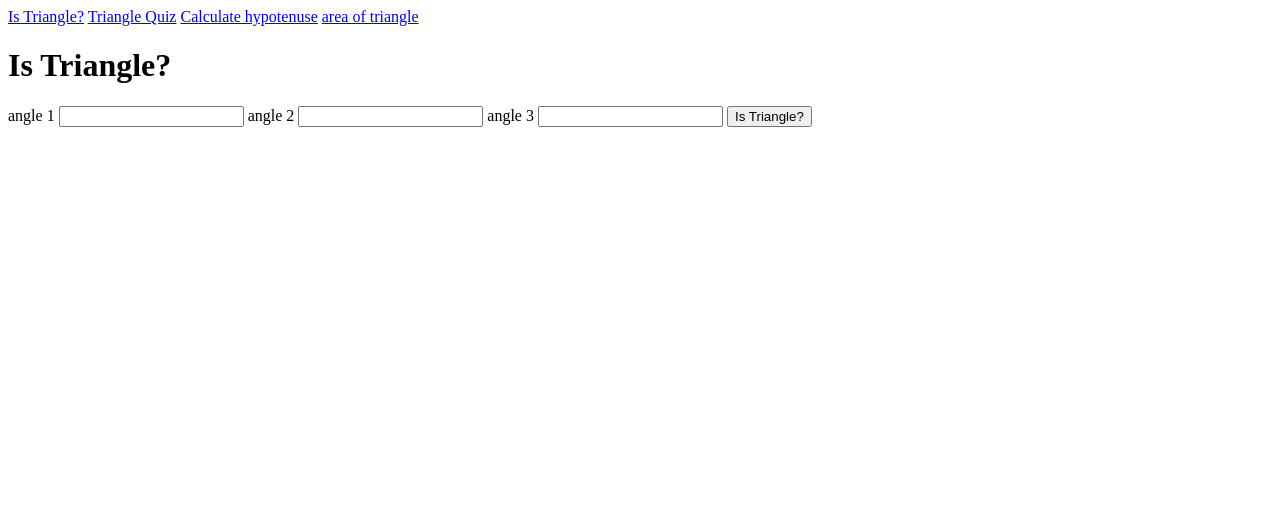
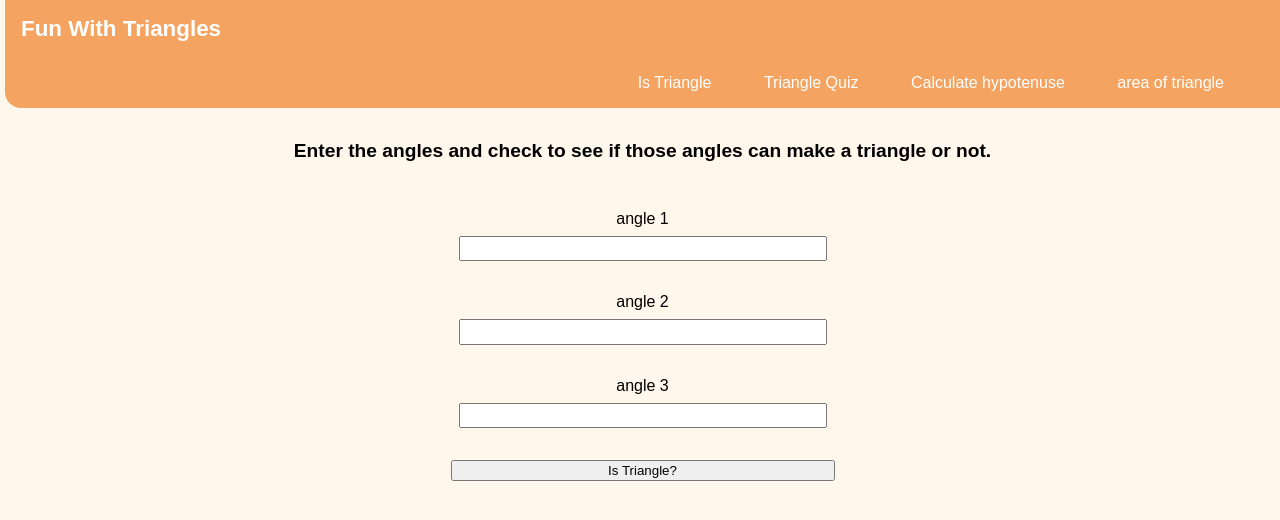
Before and after one commit to yashvanth5/fun-with-triangle-app, a plain HTML site: page istriangle.html in a window 1280 px wide. Drawn offline with Linux system fonts and the light colour scheme.

Commit message:
css added
added css to all the things in triangles

```diff
--- a/istriangle.html
+++ b/istriangle.html
@@ -5,27 +5,40 @@
     <meta http-equiv="X-UA-Compatible" content="IE=edge">
     <meta name="viewport" content="width=device-width, initial-scale=1.0">
     <title>Is Triangle?</title>
+    <link rel="stylesheet" href="style.css">
 </head>
 <body>
-    <nav>
-        <a href="istriangle.html">Is Triangle?</a>
-        <a href="quiz.html">Triangle Quiz</a>
-        <a href="hypotenuse.html">Calculate hypotenuse</a>
-        <a href="area.html">area of triangle</a>
+    <nav class="navigation container" >
 
-      </nav>
+        <div class="nav-brand">Fun With Triangles</div>
 
-    <h1>Is Triangle?</h1>
-    <div>
+    <ul class="list-non-bullet nav-pills">
+      <li class="list-item-inline">
+        <a class="link" href="istriangle.html">Is Triangle</a>
+      </li>
+      <li class="list-item-inline">
+        <a class="link" href="quiz.html">Triangle Quiz</a>
+      </li>
+      <li class="list-item-inline">
+        <a class="link"href="hypotenuse.html">Calculate hypotenuse</a>
+      </li>
+      <li class="list-item-inline">
+        <a class="link" href="area.html">area of triangle</a>
+      </li>
+    </ul>
+        </nav>
+
+    <h1 class="header-one header-font">Enter the angles and check to see if those angles can make a triangle or not.</h1>
+    <div class="input-container">
         <label for="angle1">angle 1</label>
-        <input type="number" class="angle-input">
+        <input class="input-angle" type="number" id="angle-input">
         <label for="angle2">angle 2</label>
-        <input type="number" class="angle-input">
+        <input class="input-angle" type="number" id="angle-input">
         <label for="angle3" >angle 3</label>
-        <input type="number" class="angle-input" >
+        <input class="input-angle" type="number" id="angle-input" >
         <button id="is-triangle-btn">
             Is Triangle? </button>
-        <div id="output"></div>
+        <div class="outputEl" id="output"></div>
 
 
         <script src="istriangle.js"></script>
--- a/istriangle.js
+++ b/istriangle.js
@@ -1,4 +1,4 @@
-const inputs = document.querySelectorAll(".angle-input");
+const inputs = document.querySelectorAll("#angle-input");
 const button = document.querySelector("#is-triangle-btn");
 const outputEl = document.querySelector("#output");
 
@@ -13,10 +13,13 @@ function isTriangle (){
     var sumOfAngle = calculateSumOfAngle(Number(inputs[0].value) ,  Number ( inputs[1].value),  Number(inputs[2].value) );
     if(sumOfAngle === 180){
             outputEl.innerText = " amazing , the angles form a traingle";
+            outputEl.style.color = "green";
+
         }
 
      else {
         outputEl.innerText = " oh shut , the angles dont form a triangle ";
+        outputEl.style.color = "red";
     }
         }
 
--- /dev/null
+++ b/style.css
@@ -0,0 +1,123 @@
+:root {
+    --light-orange: #fff7eb;
+  }
+
+  body {
+    background-color: var(--light-orange);
+    font-family: "DM Sans", sans-serif;
+    margin: 0ch;
+    padding-left: 5px;
+}
+
+  .navigation{
+    background-color: sandybrown;
+    color: white;
+    padding: 1rem;
+    border-bottom-left-radius: 1rem;
+}
+
+.navigation .link
+{
+    color: white;
+}
+.navigation .nav-pills{
+    text-align: right;
+    padding: 1rem;
+    margin-bottom: 2rem;
+}
+.navigation .nav-brand
+{
+    font-weight: bold;
+    font-size: 1.4rem;
+    padding-top: 1rem;
+}
+.navigation .link-active
+{
+    font-weight: bold;
+}
+.link {
+    box-sizing: border-box;
+    text-decoration: none;
+    padding: 0.5rem 1rem;}
+
+.container
+{
+    padding: 0rem 1rem;
+}
+
+.list-non-bullet{
+    list-style: none;
+}
+
+
+.list-item-inline{
+    display: inline;
+    padding: 0rem 0.5rem;
+
+}
+
+
+.header-one{
+    text-align: center;
+
+}
+
+.header-font {
+    font-size: larger;
+    font-family: sans-serif;
+
+}
+
+input {
+    margin: 0.5rem;
+}
+
+.input-container{
+    display: flex;
+    flex-direction: column;
+    background-color: var(--light-orange)
+    padding : 3rem;
+    width : 30vw;
+    margin : auto;
+    text-align : center;
+    color : black;
+    margin-top: 3rem;
+
+
+}
+
+.input-angle{
+    color: black;
+    margin-bottom: 2rem;
+    padding: 0.2rem;
+
+
+}
+
+#label-area{
+    color: black;
+    margin-bottom: 2rem;
+
+
+
+}
+
+
+.side-input{
+    color: black;
+    margin-bottom: 2rem;
+    /* padding: 0.2rem; */
+
+}
+
+#outputEl{
+    padding-top: 1rem;
+}
+
+.outputEl {
+    padding-top: 1rem;
+}
+
+.btn-top{
+    margin-top: 2rem;
+}
```
Also changed, not shown: area.html (+26 -8 lines), hypotenuse.html (+29 -11 lines), quiz.html (+28 -12 lines).
